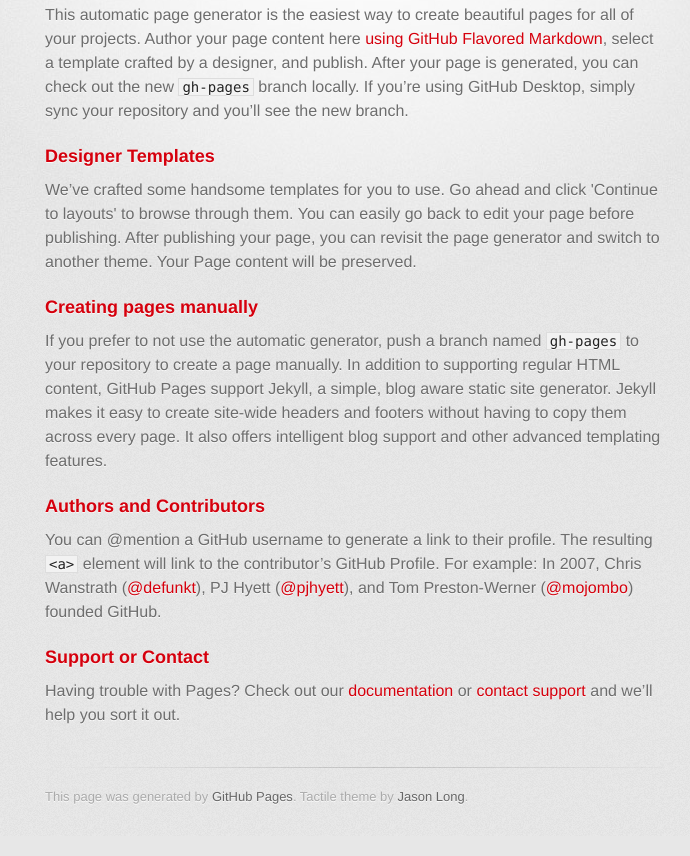
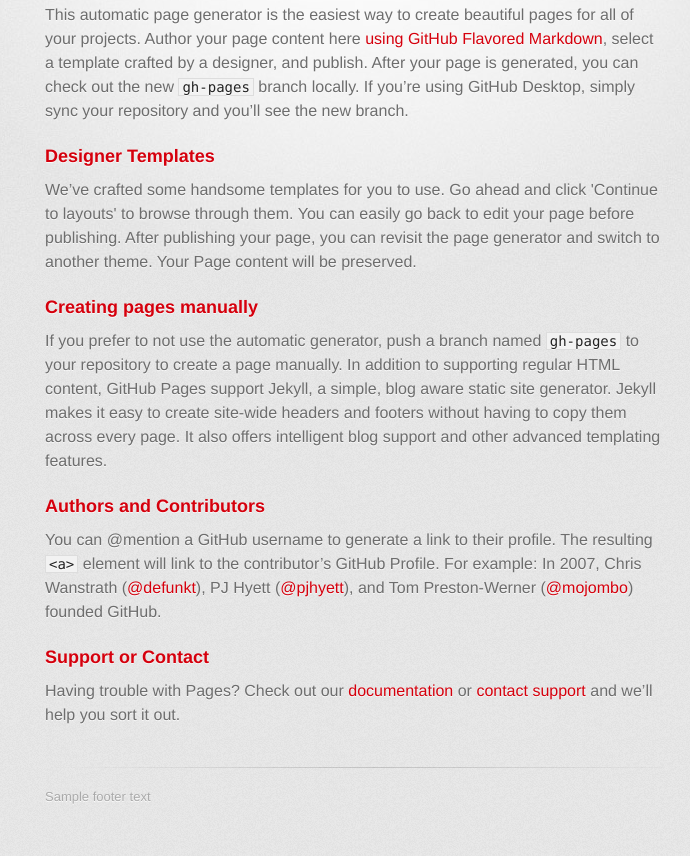
Before and after one commit to madausma/madausma.github.io, a plain HTML site: page index.html in a window 1280 px wide. Shown: the part 303-1159 px from the top of the page, without its empty margins (285-975 px from the left). Drawn offline with Linux system fonts and the light colour scheme; a web font is replaced by a local one.

Commit message:
Update index.html

```diff
--- a/index.html
+++ b/index.html
@@ -56,7 +56,7 @@
         </section>
 
         <footer>
-          This page was generated by <a href="https://pages.github.com">GitHub Pages</a>. Tactile theme by <a href="https://twitter.com/jasonlong">Jason Long</a>.
+        <p>Sample footer text</p>
         </footer>
 
 
```
